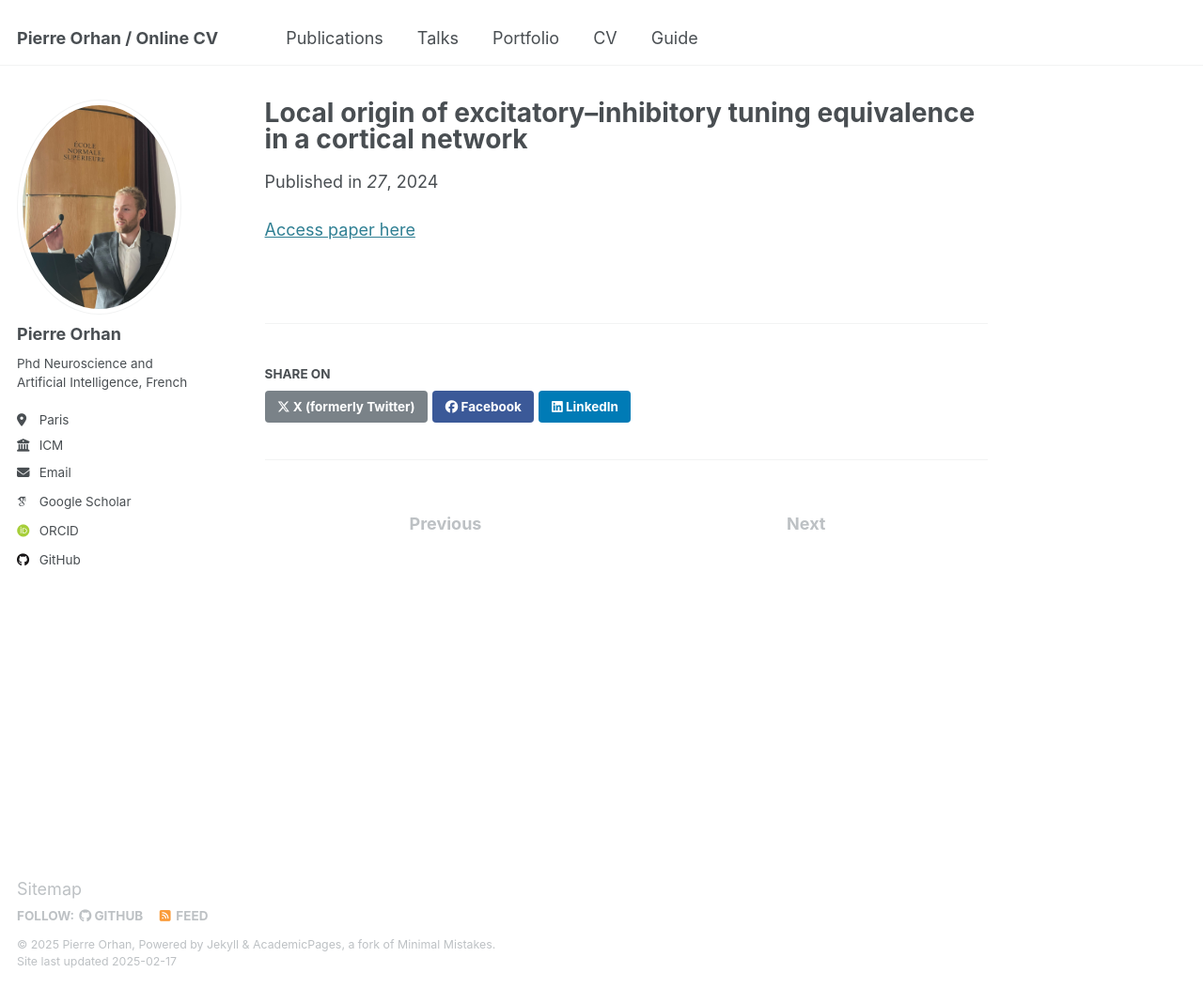
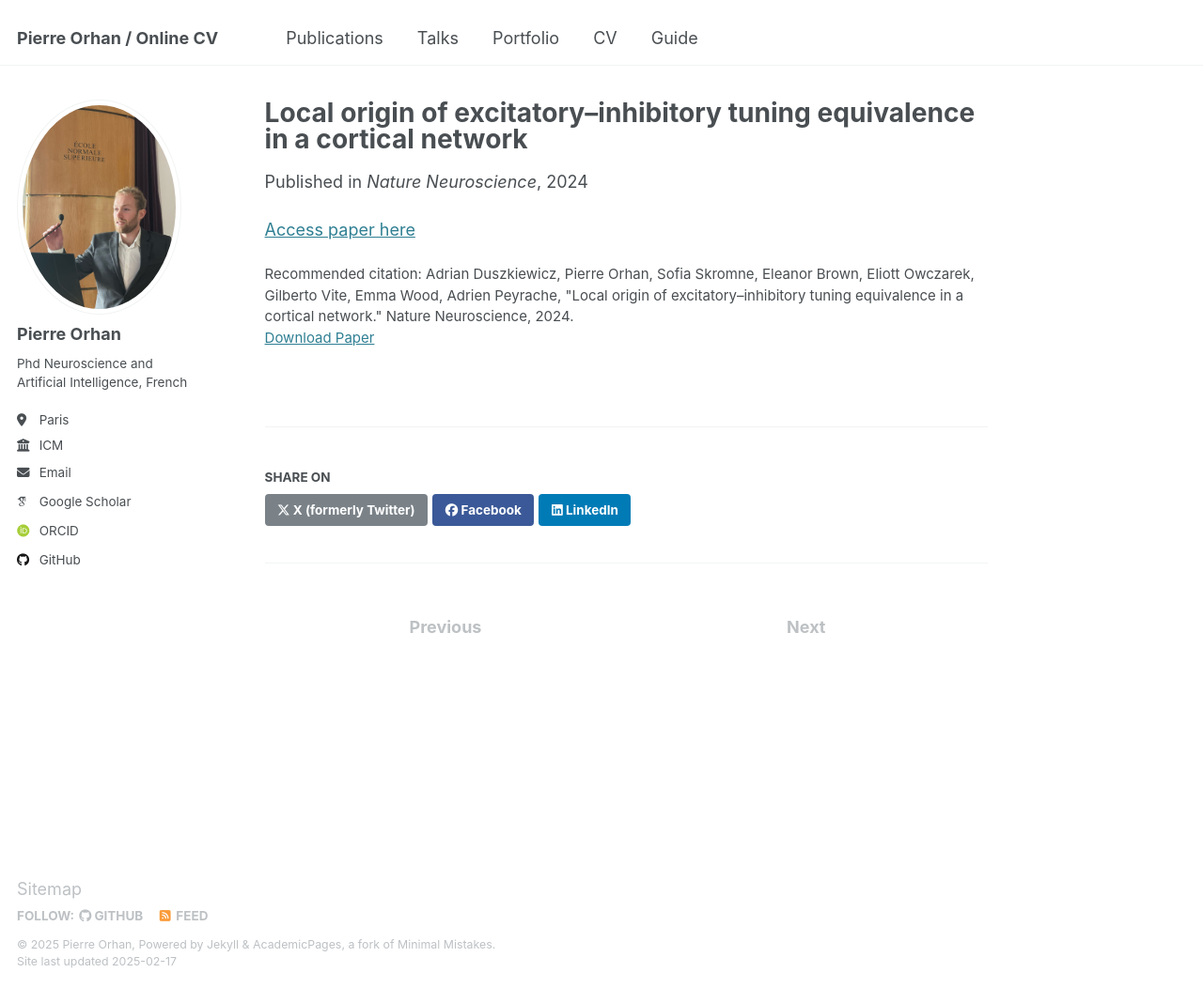
Before and after one commit to PierreOrhan/PierreOrhan, a Jekyll site: the page built from _publications/2024-04-01-Local-origin-of-excitatoryinhibitory-tuning-equivalence-in-a-cortical-network.md, in a window 1280 px wide and 1052 px high. Shown: the whole window at 94% size. Built offline with Jekyll 4.4.1, drawn with Linux system fonts in a browser that asks for light colours; some web fonts are replaced.

Commit message:
fixing publi

```diff
--- a/_config.yml
+++ b/_config.yml
@@ -83,6 +83,8 @@ publication_category:
     title: 'Journal Articles'
   conferences:
     title: 'Conference Papers'
+  preprints:
+    title: 'Preprints'
 
 # Site Settings
 teaser                   :  # filename of teaser fallback teaser image placed in /images/, .e.g. "500x300.png"
--- a/_publications/2024-04-01-Local-origin-of-excitatoryinhibitory-tuning-equivalence-in-a-cortical-network.md
+++ b/_publications/2024-04-01-Local-origin-of-excitatoryinhibitory-tuning-equivalence-in-a-cortical-network.md
@@ -4,7 +4,9 @@ collection: publications
 permalink: /publication/2024-04-01-Local-origin-of-excitatoryinhibitory-tuning-equivalence-in-a-cortical-network
 excerpt: 'Publisher: Nature Publishing Group'
 date: 2024-04-01
-venue: '27'
+category: manuscripts
+venue: 'Nature Neuroscience'
 paperurl: 'https://www.nature.com/articles/s41593-024-01588-5'
+citation: ' Adrian Duszkiewicz,  Pierre Orhan,  Sofia Skromne,  Eleanor Brown,  Eliott Owczarek,  Gilberto Vite,  Emma Wood,  Adrien Peyrache, &quot;Local origin of excitatory–inhibitory tuning equivalence in a cortical network.&quot; Nature Neuroscience, 2024.'
 ---
 [Access paper here](https://www.nature.com/articles/s41593-024-01588-5){:target="_blank"}
```
Also changed, not shown: _publications/2022-02-01-Dont-stop-the-training-continuously-updating-self-supervised-algorithms-best-account-for-auditory-responses-in-the-cortex.md (+2 -0 lines), _publications/2022-08-01-Signature-of-random-connectivity-in-the-distribution-of-neuronal-tuning-curves.md (+2 -0 lines), _publications/2022-10-01-Toward-a-realistic-model-of-speech-processing-in-the-brain-with-self-supervised-learning.md (+2 -0 lines), _publications/2024-03-01-Algebraic-structures-emerge-from-the-self-supervised-learning-of-natural-sounds.md (+2 -0 lines), markdown_generator/pubsFromBib.py (+14 -10 lines).
